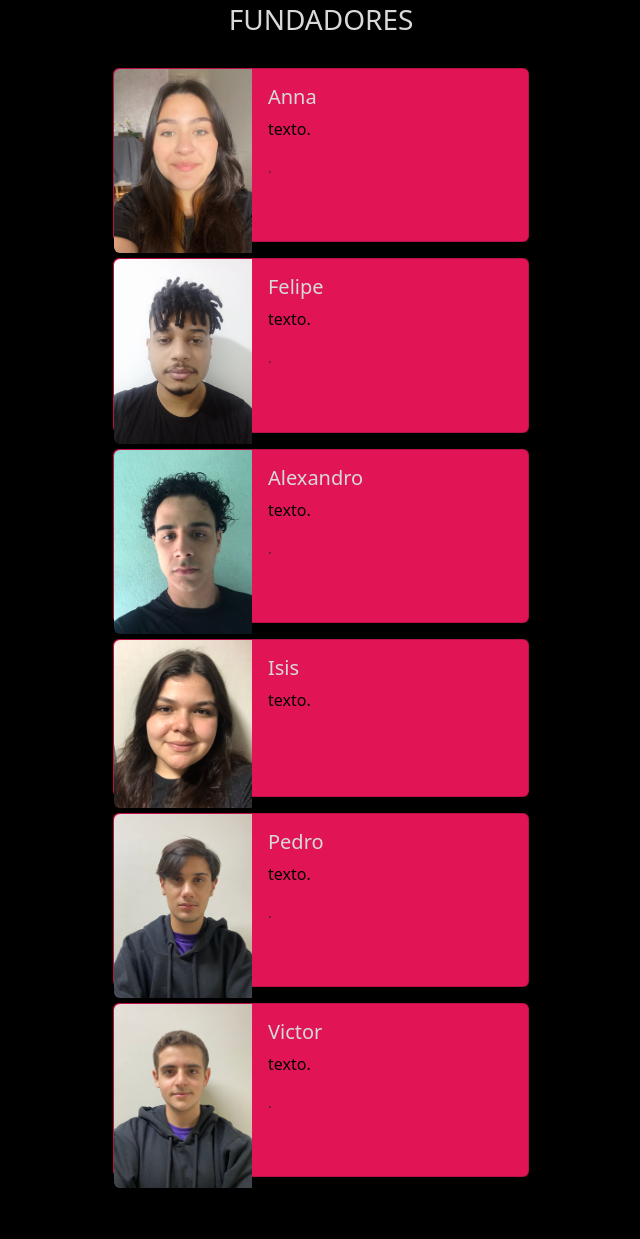
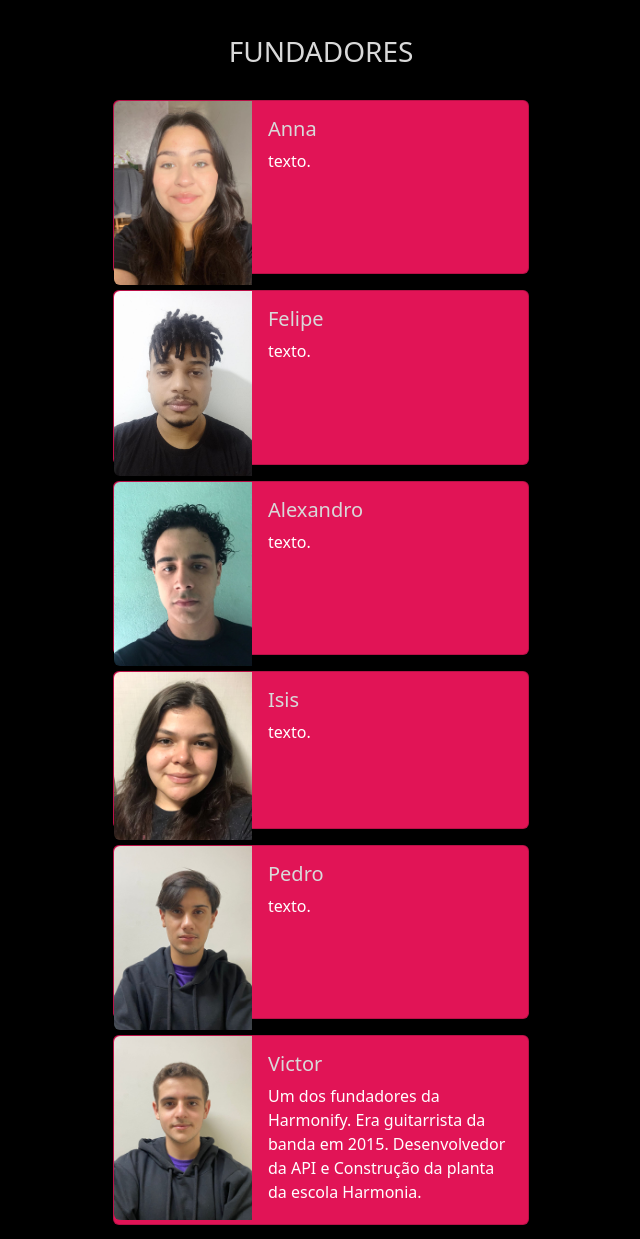
Before and after one commit to Annalldc/Harmonify, a plain HTML site: page quemSomos.html in a window 1280 px wide. Shown: the part 765-2004 px from the top of the page, without its empty margins (319-959 px from the left). Drawn offline with nearby package versions, Linux system fonts and the light colour scheme; a script that the page names is missing.

Commit message:
mudando a cor do texto dos cards para branco

```diff
--- a/assets/CSS/plano_inicio.css
+++ b/assets/CSS/plano_inicio.css
@@ -170,7 +170,7 @@ button:hover {
 }
 
 .card-text {
-  color: black;
+  color: rgb(255, 255, 255);
 }
 .card{
   color: #000000;
@@ -426,3 +426,11 @@ h3{
   border-radius: 20px;
   text-align: center;
 }
+
+p.card-text {
+  color: white
+}
+
+.card-text2 {
+  color: black;
+}
--- a/quemSomos.html
+++ b/quemSomos.html
@@ -92,7 +92,7 @@
               <div class="card">
                 <div class="card-body">
                   <h5 class="card-title">Missão</h5>
-                  <p class="card-text">Conectar as pessoas atraves da diversidade sonora e paixão pela musica</p>
+                  <p class="card-text2">Conectar as pessoas atraves da diversidade sonora e paixão pela musica</p>
 
                 </div>
               </div>
@@ -102,7 +102,7 @@
               <div class="card">
                 <div class="card-body">
                   <h5 class="card-title">Visão</h5>
-                  <p class="card-text">Ser uma plataforma amada e inovadora globalmente</p>
+                  <p class="card-text2">Ser uma plataforma amada e inovadora globalmente</p>
                 </div>
               </div>
             </div>
@@ -110,7 +110,7 @@
             <div class="card w-22" style="margin-top: 15px;">
               <div class="card-body">
                 <h5 class="card-title">Valores</h5>
-                <p class="card-text">Paixão pela musica, Apoio a diversidade e inovação constante.</p>
+                <p class="card-text2">Paixão pela musica, Apoio a diversidade e inovação constante.</p>
 
               </div>
             </div>
@@ -149,7 +149,7 @@
           <div class="card-body">
             <h5 class="card-title">Anna</h5>
             <p class="card-text">texto.</p>
-            <p class="card-text"><small class="text-body-secondary">.</small></p>
+            <p class="card-text"><small class="text-body-secondary"></small></p>
           </div>
         </div>
       </div>
@@ -164,7 +164,7 @@
           <div class="card-body">
             <h5 class="card-title">Felipe</h5>
             <p class="card-text">texto.</p>
-            <p class="card-text"><small class="text-body-secondary">.</small></p>
+            <p class="card-text"><small class="text-body-secondary"></small></p>
           </div>
         </div>
       </div>
@@ -178,7 +178,7 @@
           <div class="card-body">
             <h5 class="card-title">Alexandro</h5>
             <p class="card-text">texto.</p>
-            <p class="card-text"><small class="text-body-secondary">.</small></p>
+            <p class="card-text"><small class="text-body-secondary"></small></p>
           </div>
         </div>
       </div>
@@ -205,7 +205,7 @@
           <div class="card-body">
             <h5 class="card-title">Pedro</h5>
             <p class="card-text">texto.</p>
-            <p class="card-text"><small class="text-body-secondary">.</small></p>
+            <p class="card-text"><small class="text-body-secondary"></small></p>
           </div>
         </div>
       </div>
@@ -218,8 +218,10 @@
         <div class="col-md-8">
           <div class="card-body">
             <h5 class="card-title">Victor</h5>
-            <p class="card-text">texto.</p>
-            <p class="card-text"><small class="text-body-secondary">.</small></p>
+            <p class="card-text">Um dos fundadores da Harmonify. Era guitarrista da banda em 2015.
+              Desenvolvedor da API e Construção da planta da escola Harmonia.
+            </p>
+            <p class="card-text"><small class="text-body-secondary"></small></p>
           </div>
         </div>
       </div>
```
Also changed, not shown: plano.html (+1 -1 lines), assets/CSS/planos.css (line endings or trailing spaces).
